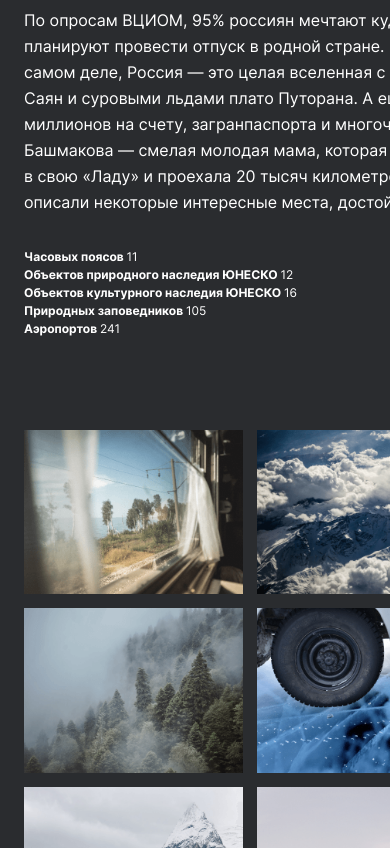
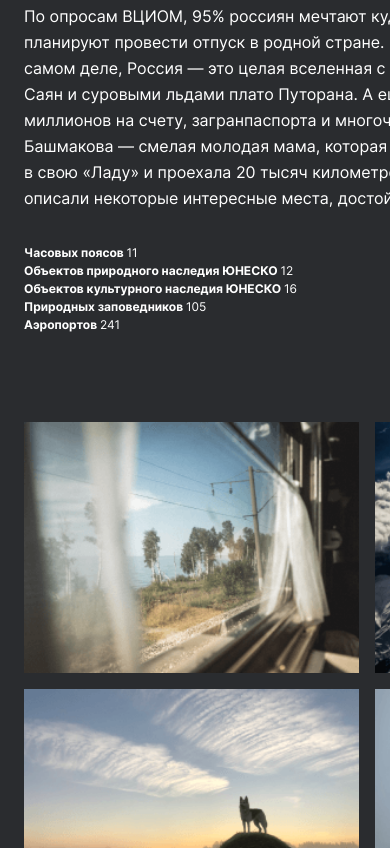
Before and after one commit to SkySila/russian-travel, a plain HTML site: page index.html in a window 390 px wide. Shown: the part 1152-2000 px from the top of the page. Drawn offline with Linux system fonts and the light colour scheme.

Commit message:
Added media quieries for photo-grid block on 768px resolution, changed row-gap for content grid to 88px

```diff
--- a/blocks/content/content.css
+++ b/blocks/content/content.css
@@ -22,5 +22,6 @@
 @media screen and (max-width: 768px) {
   .content {
     grid-template-columns: 24px fit-content(720px) 24px;
+    row-gap: 88px;
   }
 }
--- a/blocks/photo-grid/__item/photo-grid__item.css
+++ b/blocks/photo-grid/__item/photo-grid__item.css
@@ -6,6 +6,11 @@
 @media screen and (max-width: 1024px) {
   .photo-grid__item {
     max-width: 300px;
-    width: 100%;
   }
 }
+
+@media screen and (max-width: 768px) {
+  .photo-grid__item {
+    max-width: 352px;
+  }
+}
--- a/blocks/photo-grid/photo-grid.css
+++ b/blocks/photo-grid/photo-grid.css
@@ -16,14 +16,16 @@
   .photo-grid {
     max-width: 928px;
     grid-column: 2/3;
-    grid-template-columns: repeat(3, 1fr);
+    grid-template-columns: repeat(auto-fit, calc((100% - 28px)/3));
     gap: 14px 14px;
   }
 }
 
 @media screen and (max-width: 768px) {
   .photo-grid {
-
+    max-width: 720px;
+    grid-template-columns: repeat(auto-fit, calc((100% - 16px)/2));
+    gap: 16px 16px;
   }
 }
 
```
